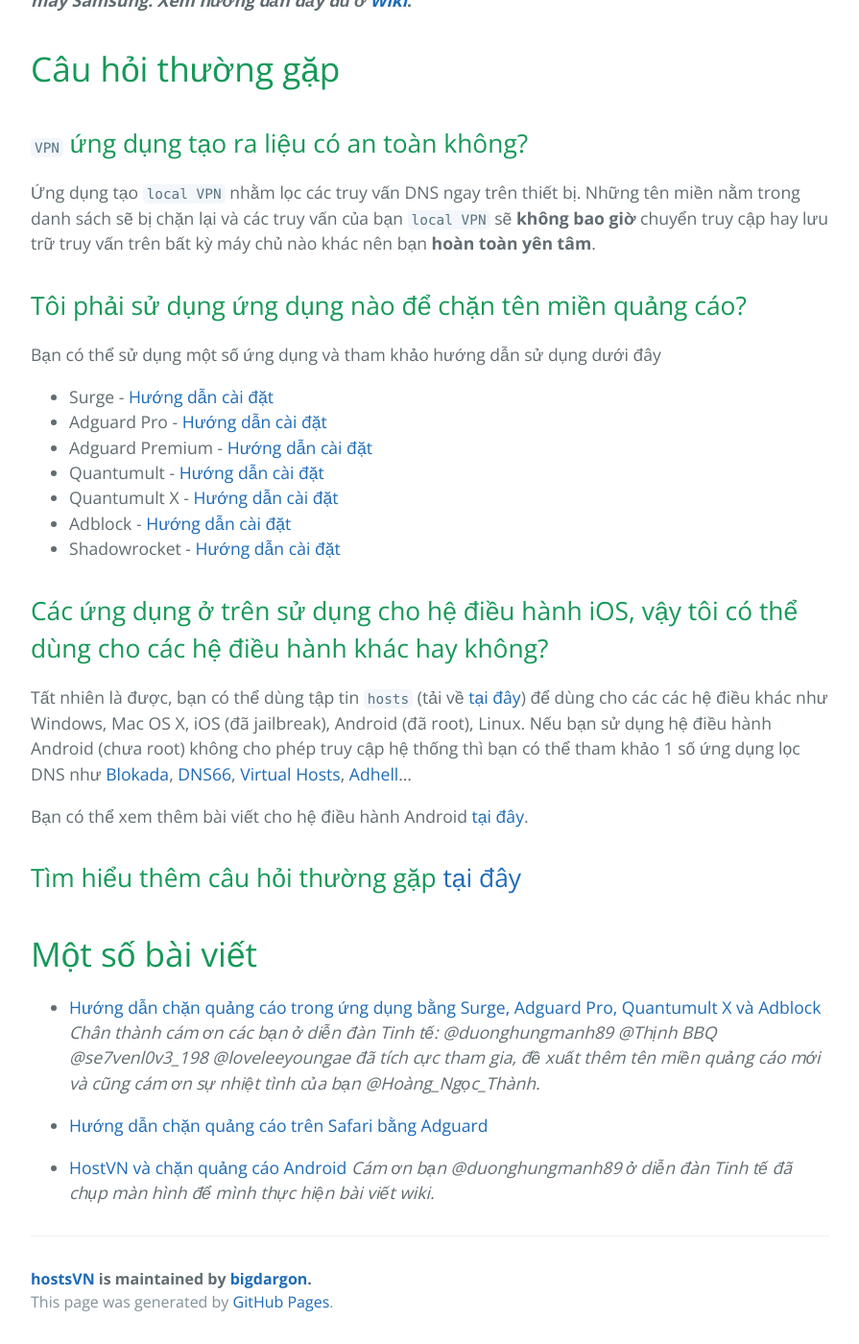
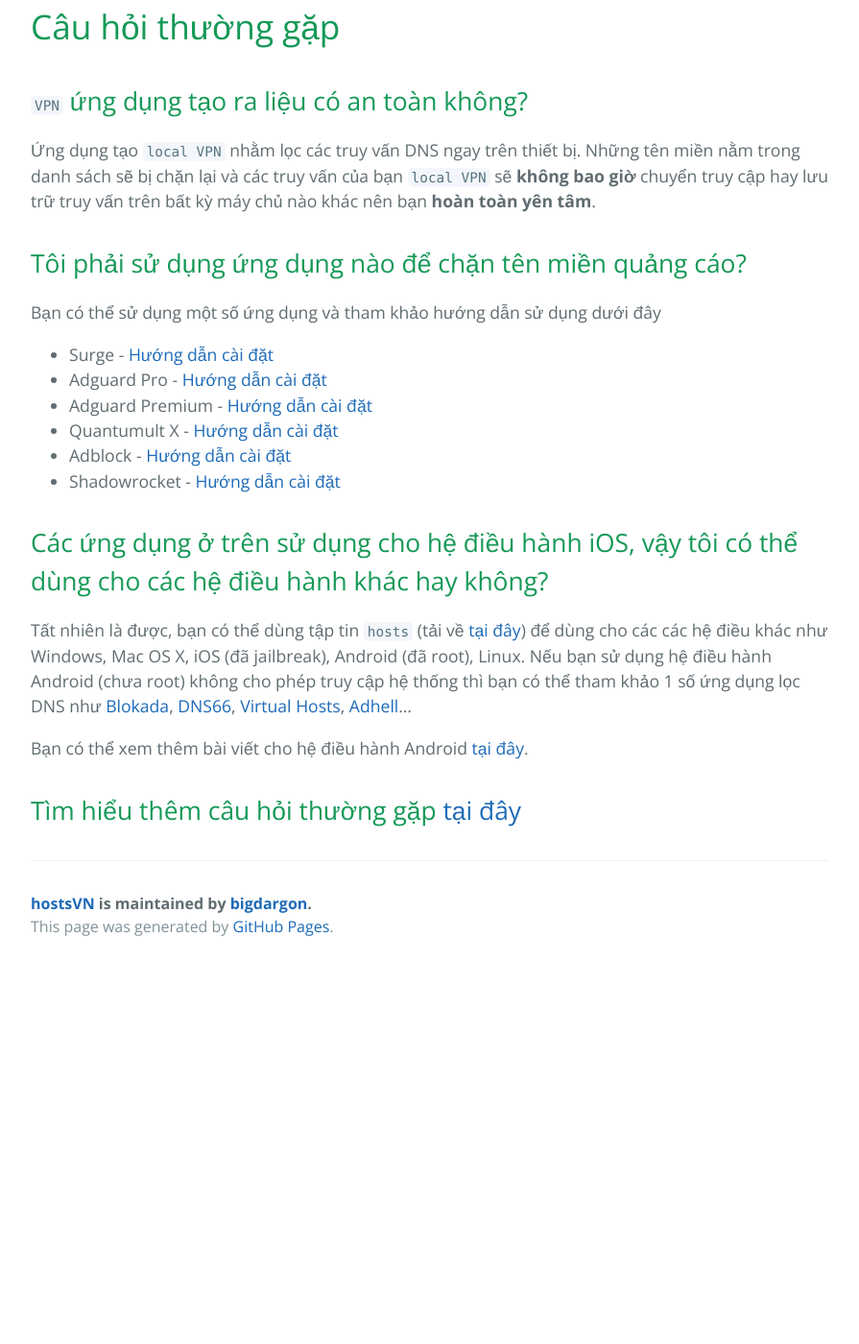
Before and after one commit to bigdargon/hostsVN, a Jekyll site: the page built from index.md, in a window 1280 px wide and 1400 px high, scrolled down 2215 px. Shown: the whole window at 96% size, without its empty margins (192-1087 px from the left). Built offline with Jekyll 4.4.1, drawn with Linux system fonts in a browser that asks for light colours; our own code applies the rules of GitHub Pages for plain Markdown files; the repository's description, which GitHub fills in, is left out; after the commit the page ends 3224 px from its top, so only the background shows below that; some of the changed text lies outside the part shown.

Commit message:
Update gh-pages

```diff
--- a/index.md
+++ b/index.md
@@ -1,8 +1,8 @@
 ![](https://raw.githubusercontent.com/bigdargon/hostsVN/gh-pages/logo.png)
 
-[![created](https://img.shields.io/badge/created-02%20jul%202018-brightgreen.svg?style=flat-square)](https://bigdargon.github.io/hostsVN/) [![GitHub last commit](https://img.shields.io/github/last-commit/bigdargon/hostsVN/master.svg?style=flat-square)](https://github.com/bigdargon/hostsVN/commits/master) [![GitHub file size in bytes](https://img.shields.io/github/size/bigdargon/hostsVN/hosts.svg?style=flat-square)](https://github.com/bigdargon/hostsVN/raw/master/hosts) [![GitHub closed issues](https://img.shields.io/github/issues-closed-raw/bigdargon/hostsVN.svg?style=flat-square)](https://github.com/bigdargon/hostsVN/issues?q=is%3Aissue+is%3Aclosed) [![HitCount](http://hits.dwyl.com/bigdargon/hostsVN.svg)](https://github.com/bigdargon/hostsVN) [![license](https://img.shields.io/github/license/bigdargon/hostsVN.svg?style=flat-square)](https://github.com/bigdargon/hostsVN/blob/master/LICENSE)
+[![created](https://img.shields.io/badge/created-02%20jul%202018-brightgreen.svg?style=flat-square)](https://bigdargon.github.io/hostsVN/) [![GitHub last commit](https://img.shields.io/github/last-commit/bigdargon/hostsVN/master.svg?style=flat-square)](https://github.com/bigdargon/hostsVN/commits/master) [![GitHub file size in bytes](https://img.shields.io/github/size/bigdargon/hostsVN/hosts.svg?style=flat-square)](https://github.com/bigdargon/hostsVN/raw/master/hosts) [![GitHub closed issues](https://img.shields.io/github/issues-closed-raw/bigdargon/hostsVN.svg?style=flat-square)](https://github.com/bigdargon/hostsVN/issues?q=is%3Aissue+is%3Aclosed) [![Image of insights](https://github.com/bigdargon/insights/blob/master/svg/139376543/badge.svg)](https://github.com/bigdargon/insights/blob/master/readme/139376543/week.md) [![license](https://img.shields.io/github/license/bigdargon/hostsVN.svg?style=flat-square)](https://github.com/bigdargon/hostsVN/blob/master/LICENSE)
 
-# **[Trang chủ](https://bigdargon.github.io/hostsVN) | [Github](https://github.com/bigdargon/hostsVN) | [Báo lỗi](https://github.com/bigdargon/hostsVN/issues) | [Wiki](https://github.com/bigdargon/hostsVN/wiki) | [Thảo luận](https://discord.gg/AaXNZJS)**
+# **[Trang chủ](https://bigdargon.github.io/hostsVN) | [Github](https://github.com/bigdargon/hostsVN) | [Báo lỗi](https://github.com/bigdargon/hostsVN/issues) | [Wiki](https://github.com/bigdargon/hostsVN/wiki) | [Discord](https://discord.gg/AaXNZJS) | [Telegram](https://t.me/hostsVN)**
 
 * Github này được tạo ra với nhu cầu để giảm tải băng thông, tăng tốc khi sử dụng mạng internet nói chung và tiết kiệm dung lượng cho gói 3G/4G nói riêng.
 * Một số ứng dụng lạm dụng việc chèn quảng cáo vào ứng dụng làm rối mắt người dùng hay đặt quảng cáo tại những vị trí dễ nhấn nhầm nhằm tăng lượt nhấn vào quảng cáo, làm cho người sử dụng khó chịu khi chuyển trở về ứng dụng.
@@ -32,8 +32,6 @@
   * Tối ưu **khả năng chặn**, sử dụng [Quantumult X](https://github.com/bigdargon/hostsVN/wiki/Quantumult-X) **do** `VPN` tự bật khi khởi động, chặn được trong một số ứng dụng có giao thức `https` **nhưng** hao pin đáng kể.
   * Tối ưu **thời lượng pin**, sử dụng [Adguard Premium](https://github.com/bigdargon/hostsVN/wiki/Adguard#ph%E1%BA%A7n-2-vpn)/[Pro](https://github.com/bigdargon/hostsVN/wiki/Adguard-Pro) **do** `VPN` tự động bật, ít tốn pin **nhưng** không chặn được trong một số ứng dụng có giao thức `https`.
 
-**_Riêng hệ điều hành Android có khá nhiều ứng dụng chặn quảng cáo bằng VPN, bạn có thể tham khảo dùng thử các ứng dụng sau [DNS66](https://github.com/bigdargon/hostsVN/wiki/Android#dns66), [Blokada](https://github.com/bigdargon/hostsVN/wiki/Android#blokada), [Virtual Hosts](https://github.com/bigdargon/hostsVN/wiki/Android#virtual-hosts) và [Adhell](https://github.com/bigdargon/hostsVN/wiki/Android#adhell) dành riêng cho Knox máy Samsung. Xem hướng dẫn đầy đủ ở [Wiki](https://github.com/bigdargon/hostsVN/wiki/Android)_.**
-
 # Câu hỏi thường gặp
 
 ## `VPN` ứng dụng tạo ra liệu có an toàn không?
@@ -47,7 +45,6 @@
 * Surge - [Hướng dẫn cài đặt](https://github.com/bigdargon/hostsVN/wiki/Surge)
 * Adguard Pro - [Hướng dẫn cài đặt](https://github.com/bigdargon/hostsVN/wiki/Adguard-Pro)
 * Adguard Premium - [Hướng dẫn cài đặt](https://github.com/bigdargon/hostsVN/wiki/Adguard)
-* Quantumult - [Hướng dẫn cài đặt](https://github.com/bigdargon/hostsVN/wiki/Quantumult)
 * Quantumult X - [Hướng dẫn cài đặt](https://github.com/bigdargon/hostsVN/wiki/Quantumult-X)
 * Adblock - [Hướng dẫn cài đặt](https://github.com/bigdargon/hostsVN/wiki/Adblock)
 * Shadowrocket - [Hướng dẫn cài đặt](https://github.com/bigdargon/hostsVN/wiki/Shadowrocket)
@@ -59,11 +56,3 @@
 Bạn có thể xem thêm bài viết cho hệ điều hành Android [tại đây](https://github.com/bigdargon/hostsVN/wiki/Android).
 
 ## Tìm hiểu thêm câu hỏi thường gặp [tại đây](https://github.com/bigdargon/hostsVN/wiki/FAQ)
-
-# Một số bài viết
-
-* [Hướng dẫn chặn quảng cáo trong ứng dụng bằng Surge, Adguard Pro, Quantumult X và Adblock](https://tinhte.vn/threads/2844988/) _Chân thành cám ơn các bạn ở diễn đàn Tinh tế: @duonghungmanh89 @Thịnh BBQ @se7venl0v3_198 @loveleeyoungae đã tích cực tham gia, đề xuất thêm tên miền quảng cáo mới và cũng cám ơn sự nhiệt tình của bạn @Hoàng_Ngọc_Thành._
-
-* [Hướng dẫn chặn quảng cáo trên Safari bằng Adguard](https://tinhte.vn/threads/2871474/)
-
-* [HostVN và chặn quảng cáo Android](https://tinhte.vn/threads/2873705/) _Cám ơn bạn @duonghungmanh89 ở diễn đàn Tinh tế đã chụp màn hình để mình thực hiện bài viết wiki._
```
Also changed, not shown: README.md.
